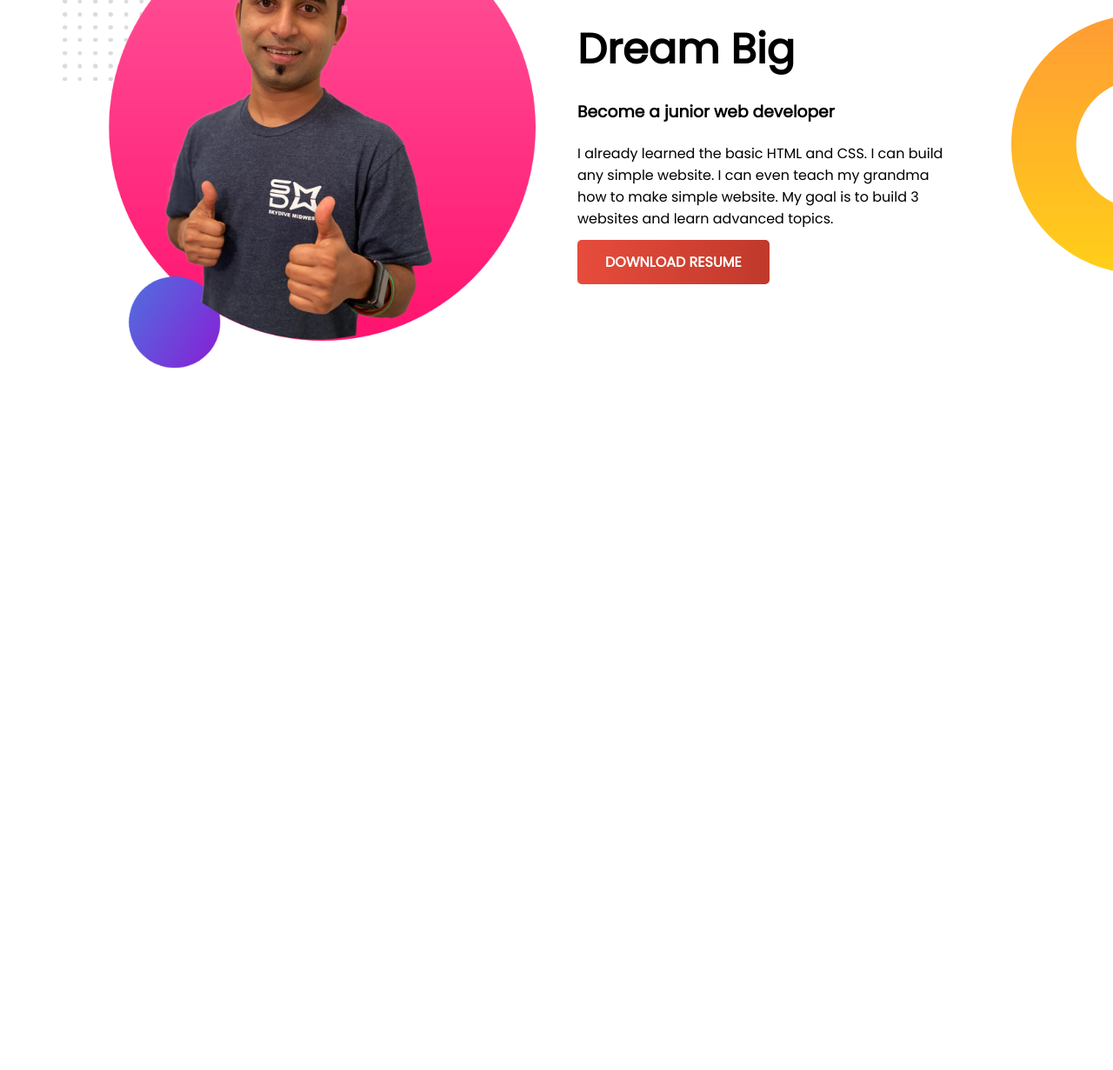
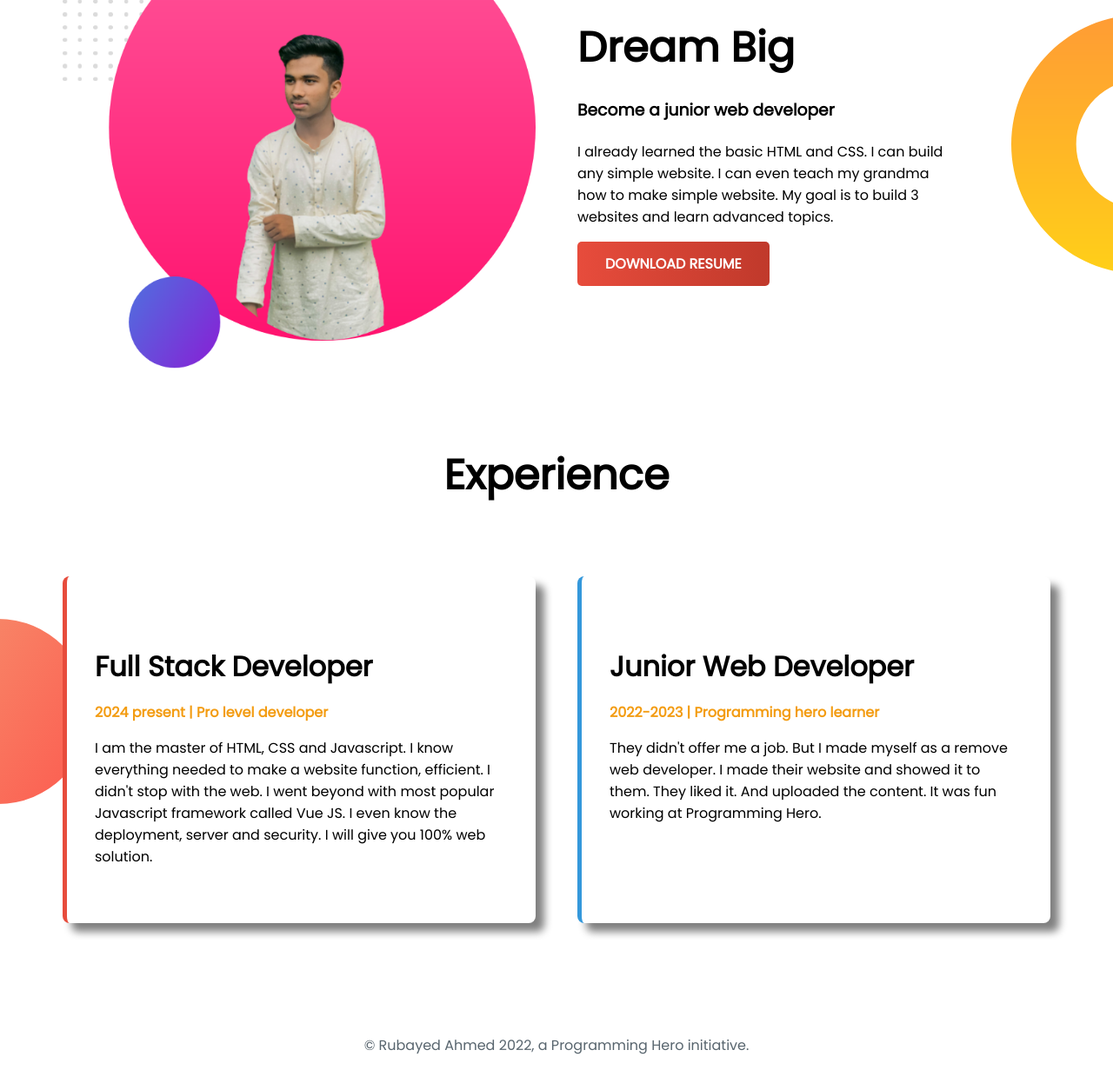
Before and after one commit to ahm-rubayed/developer-portfolio, a plain HTML site: page index.html in a window 1280 px wide. Shown: the part 838-2069 px from the top of the page at 87% size. Before the commit the page ends 1333 px from the top, so only its background shows below. Drawn offline with Linux system fonts and the light colour scheme.

Commit message:
Website complete

```diff
--- a/index.html
+++ b/index.html
@@ -14,7 +14,7 @@
     <link rel="stylesheet" href="style.css" />
   </head>
   <body>
-    <section class="top-banner">
+    <section class="top-banner flex">
         <div class="half-width">
             <h1>Welcome To</h1>
             <h1><span>Rubayed Ahmed</span> World</h1>
@@ -23,13 +23,13 @@
             <a href="#" class="btn">Hire Me</a>
         </div>
         <div class="half-width">
-            <img src="images/jhankar.png" alt="My Image">
+            <img src="images/rubayed.png" alt="My Image">
         </div>
     </section>
 
-    <section class="dream-big">
+    <section class="dream-big flex">
         <div class="half-width">
-            <img src="images/jhankar2.png" alt="Dream Image">
+            <img src="images/rubayed2.png" alt="Dream Image">
         </div>
         <div class="half-width">
             <h1>Dream Big</h1>
@@ -38,5 +38,25 @@
             <a href="#" class="btn" target="_blank">Download Resume</a>
         </div>
     </section>
+
+    <section class="experience-area">
+        <h1>Experience</h1>
+        <div class="flex">
+            <div class="half-width">
+                <h2>Full Stack Developer</h2>
+                <h4>2024 present | Pro level developer</h4>
+                <p>I am the master of HTML, CSS and Javascript. I know everything needed to make a website function, efficient. I didn't stop with the web. I went beyond with most popular Javascript framework called Vue JS. I even know the deployment, server and security. I will give you 100% web solution.</p>
+            </div>
+            <div class="half-width">
+                <h2>Junior Web Developer</h2>
+                <h4>2022-2023 | Programming hero learner</h4>
+                <p>They didn't offer me a job. But I made myself as a remove web developer. I made their website and showed it to them. They liked it. And uploaded the content. It was fun working at Programming Hero.</p>
+            </div>
+        </div>
+    </section>
   </body>
+
+  <footer>
+    <p>© Rubayed Ahmed 2022, a Programming Hero initiative.</p>
+  </footer>
 </html>
--- a/style.css
+++ b/style.css
@@ -1,18 +1,28 @@
-*{
+* {
     margin: 0;
     padding: 0;
+    box-sizing: border-box;
 }
 
 body {
     font-family: 'Poppins', sans-serif;
 }
 
-h1{
+h1 {
     font-size: 3rem;
     margin: 1rem 0;
 }
 
-section {
+h1,
+h2,
+h3,
+h4,
+h5,
+h6 {
+    margin: 1rem 0;
+}
+
+.flex {
     display: flex;
     align-items: center;
     padding: 4rem 3rem;
@@ -27,8 +37,9 @@ section {
     margin: 1.3rem 0;
 }
 
-.half-width h1 span{
-    color: #f39c12  ;
+.half-width h1 span,
+.experience-area h4 {
+    color: #f39c12;
 }
 
 .half-width {
@@ -36,7 +47,7 @@ section {
     padding: 0 1.5rem;
 }
 
-.half-width img{
+.half-width img {
     width: 100%;
 }
 
@@ -48,7 +59,7 @@ section {
     font-weight: 700;
     text-decoration: none;
     display: inline-block;
-    margin-top: .8rem;
+    margin-top: 1rem;
     text-transform: uppercase;
 }
 
@@ -60,3 +71,43 @@ section {
 .dream-big p {
     width: 80%;
 }
+
+/* Experience area */
+.experience-area {
+    background: url(images/exp-bg.png) no-repeat left;
+}
+
+.experience-area h1 {
+    text-align: center;
+}
+
+.experience-area .half-width {
+    box-shadow: 10px 10px 10px grey;
+    padding: 4rem 2rem;
+    background: #fff;
+    margin: 0 1.5rem;
+    border-radius: 8px;
+}
+
+.experience-area .flex {
+    align-items: unset;
+}
+
+.experience-area h2{
+    font-size: 2rem;
+}
+
+.experience-area .half-width:nth-child(1) {
+    border-left: 5px solid #e74c3c;
+}
+
+.experience-area .half-width:nth-child(2) {
+    border-left: 5px solid #3498db;
+}
+
+/* Footer */
+footer p {
+    text-align: center;
+    padding: 4rem 0 1rem 0;
+    color: #58656e;
+}
```
Also changed, not shown: images/jhankar.png (deleted), images/jhankar2.png (deleted), images/my-bg.png (deleted), images/my-bg2.png (deleted), images/rubayed.png (added), images/rubayed2.png (added).
